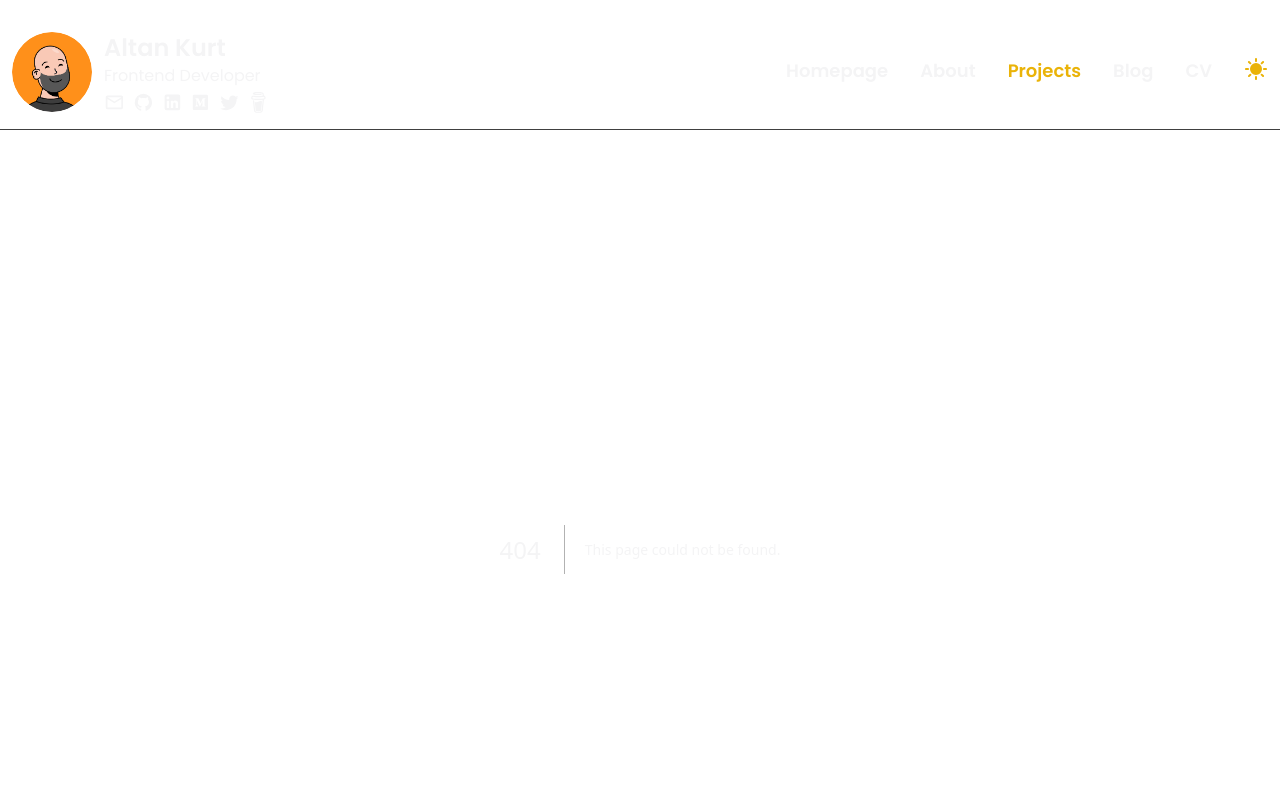
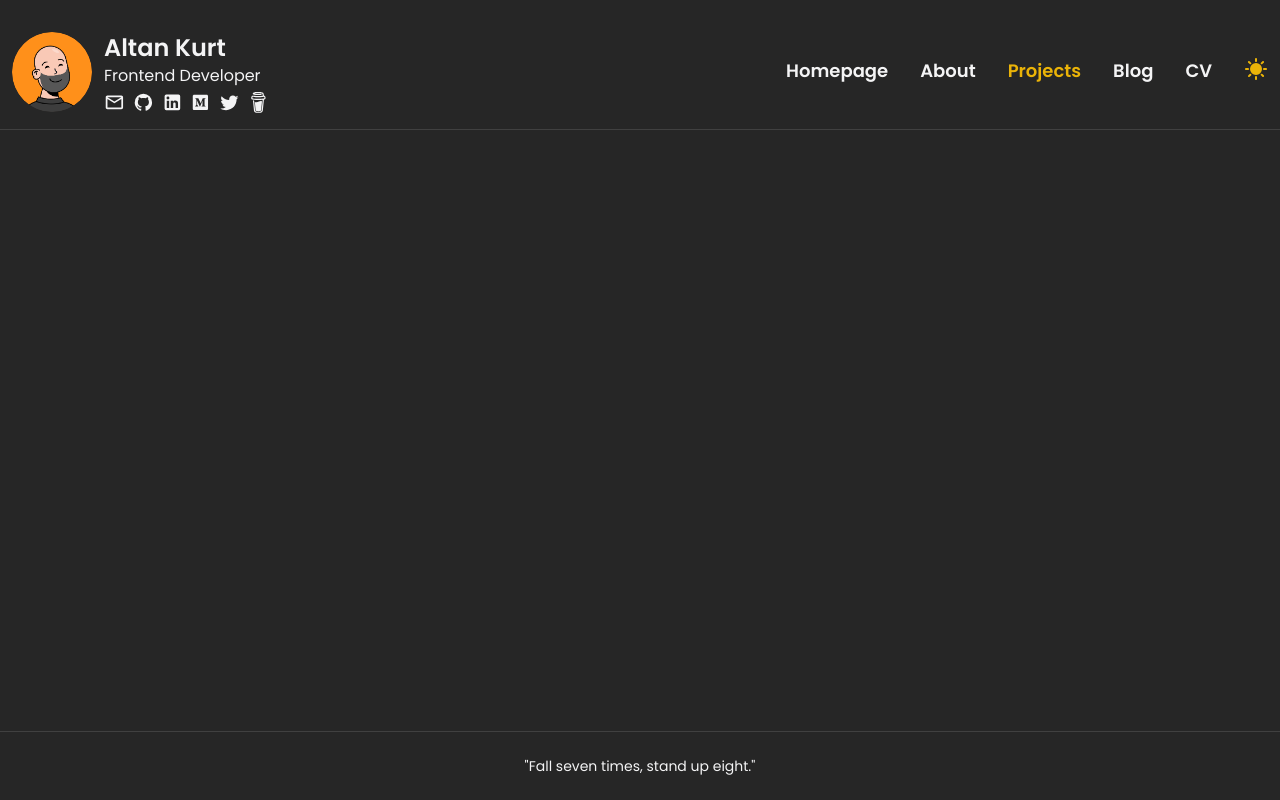
Before and after one commit to altankurt/altankurt.com, a Next.js app: page /projects in a window 1280 px wide. Before the commit this address had no page. Shown: the top 800 px of the page. Built offline with nearby package versions, Linux system fonts and the light colour scheme.

Commit message:
feat: Create the initial structure for the Projects page

```diff
--- /dev/null
+++ b/src/pages/projects/index.js
@@ -0,0 +1,13 @@
+import { useRouter } from 'next/router';
+import { Vercel, Github } from '../../assets/icons/index.js';
+import { projects } from '../../data/projects.js';
+
+export default function Projects() {
+  const router = useRouter();
+
+  return (
+    <section className="max-w-[85rem] px-4 py-10 sm:px-6 lg:px-8 lg:py-14 mx-auto">
+      <ol className="grid lg:grid-cols-3 gap-10"></ol>
+    </section>
+  );
+}
```
